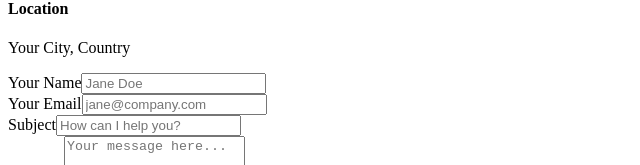
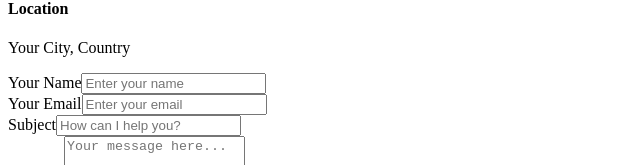
Before and after one commit to Akash520820/mern-portfolio-todo, a React (Vite) app in the folder frontend/: page /#/ in a window 1280 px wide. Shown: the part 1297-1462 px from the top of the page, without its empty margins (0-640 px from the left). Built offline with nearby package versions, Linux system fonts and the light colour scheme; no server answers; the HTML template or start-up script is replaced by a standard one.

Commit message:
Update placeholder text in Contact component for improved clarity

```diff
--- a/frontend/src/components/Portfolio/Contact.jsx
+++ b/frontend/src/components/Portfolio/Contact.jsx
@@ -78,7 +78,7 @@
           <div className="contact__form-row">
             <div className="contact__field">
               <label htmlFor="name">Your Name</label>
-              <input id="name" name="name" value={form.name} onChange={handleChange} placeholder="Jane Doe" required />
+              <input id="name" name="name" value={form.name} onChange={handleChange} placeholder="Enter your name" required />
             </div>
             <div className="contact__field">
               <label htmlFor="email">Your Email</label>
@@ -88,7 +88,7 @@
                 name="email"
                 value={form.email}
                 onChange={handleChange}
-                placeholder="jane@company.com"
+                placeholder="Enter your email"
                 required
               />
             </div>
```
